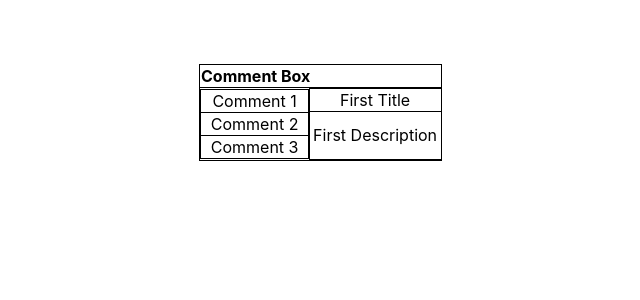
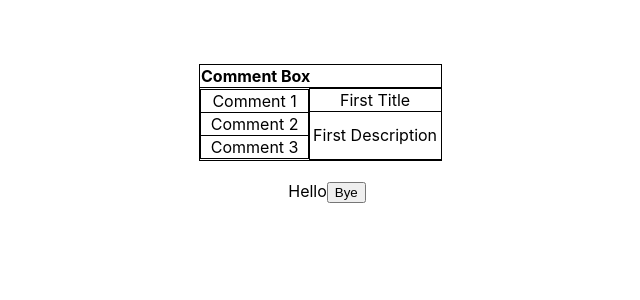
Before and after one commit to meta-ameet-khemani/Goals-React-JS, a React (Create React App) app: page / in a window 1280 px wide. Shown: the top 300 px of the page, without its empty margins (313-953 px from the left). Built offline with nearby package versions, Linux system fonts and the light colour scheme.

Commit message:
added different approaches to handle events

```diff
--- a/src/App.js
+++ b/src/App.js
@@ -1,9 +1,12 @@
 import CommentComponent from './components/comment_component.js';
+import DifferentWays from './different_ways_to_handle_events/different_ways.js';
 
 function App() {
   return (
     <div>
       <CommentComponent></CommentComponent>
+      <br />
+      <DifferentWays />
     </div>
   );
 }
--- /dev/null
+++ b/src/different_ways_to_handle_events/different_ways.js
@@ -0,0 +1,50 @@
+import React, { Component } from 'react'
+
+class DifferentWays extends Component {
+
+    constructor(props) {
+        super(props);
+        this.state = {
+            message: 'Hello',
+        };
+        // third approach
+        // this.changeMessage = this.changeMessage.bind(this);
+    }
+
+    // changeMessage() {
+    //     console.log(this);
+    //     // error: to solve this we have 4 approaches: for line no: 25
+    //     this.setState({
+    //         message: 'Good Bye',
+    //     });
+    // }
+
+    // fourth approach
+    changeMessage = () => {
+        console.log(this);
+        this.setState({
+            message: 'Good Bye',
+        });
+    }
+
+    render() {
+        return (
+            <div>
+                <center>
+                    {this.state.message}
+                    {/* <button onClick={this.changeMessage}>Bye</button>       */}
+                    {/* first approach */}
+                    {/* <button onClick={() => this.changeMessage()}>Bye</button> */}
+                    {/* second approach */}
+                    {/* <button onClick={this.changeMessage.bind(this)}>Bye</button> */}
+                    {/* third approach */}
+                    {/* <button onClick={this.changeMessage}>Bye</button> */}
+                    {/* fourth approach */}
+                    <button onClick={this.changeMessage}>Bye</button>
+                </center>
+            </div>
+        )
+    }
+}
+
+export default DifferentWays
```
